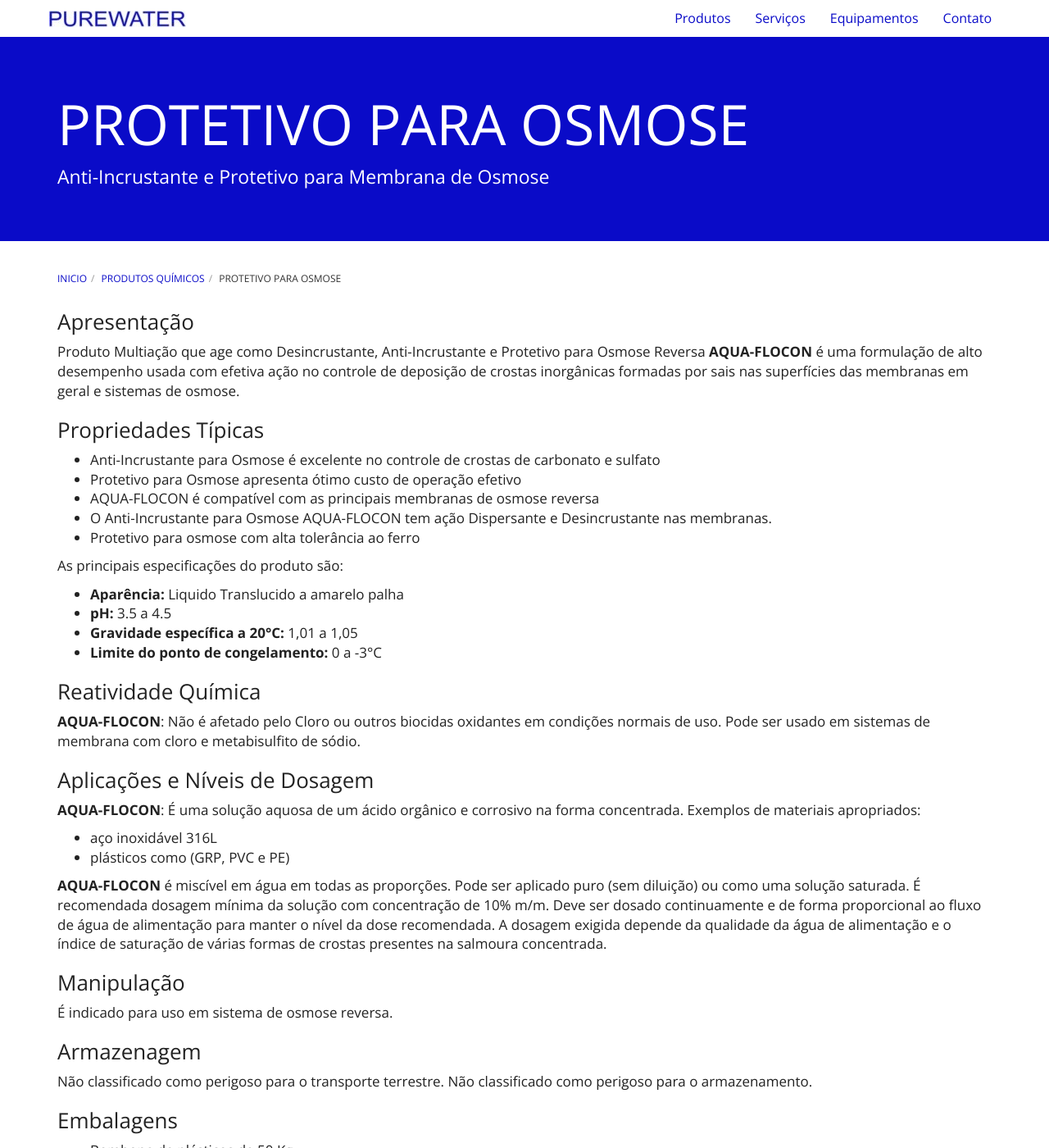
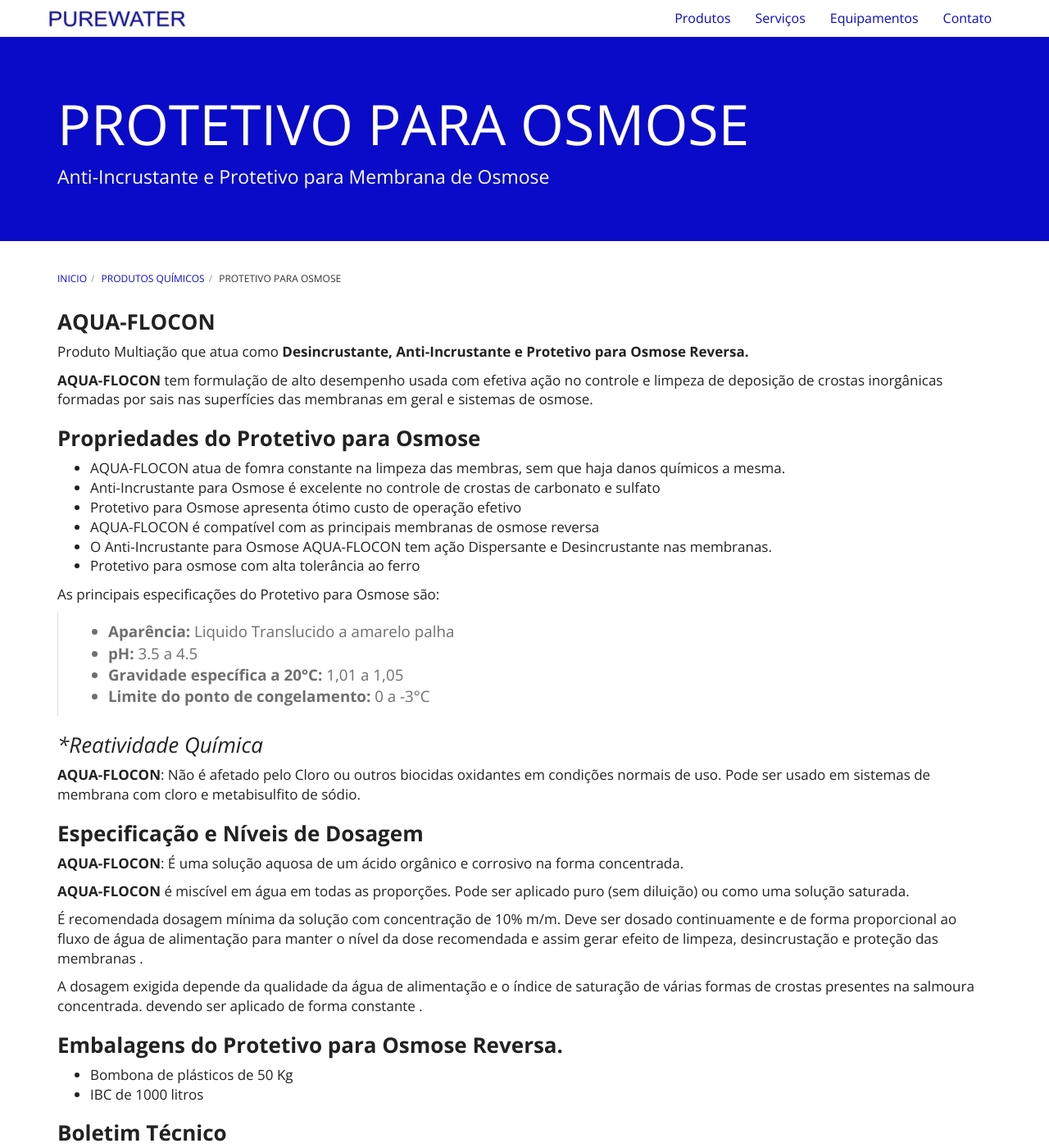
Before and after one commit to purewaterefluentes/purewaterefluentes.github.io, a Jekyll site: the page built from produtos/protetivo-membrana-osmose.md, in a window 1280 px wide and 1400 px high. Shown: the whole window at 82% size. Built offline with Jekyll 4.4.1, drawn with Linux system fonts in a browser that asks for light colours; nearby versions of some CDN libraries; library files that are not in the unit come from our copies.

Commit message:
Update protetivo-membrana-osmose.md

```diff
--- a/produtos/protetivo-membrana-osmose.md
+++ b/produtos/protetivo-membrana-osmose.md
@@ -5,52 +5,50 @@
 subtitle: Anti-Incrustante e Protetivo para Membrana de Osmose
 ---
 
-### Apresentação
+### **AQUA-FLOCON**
 
-Produto Multiação que age como Desincrustante, Anti-Incrustante e Protetivo para Osmose Reversa **AQUA-FLOCON** é uma formulação de alto desempenho usada com efetiva ação no controle de deposição de crostas inorgânicas formadas por sais nas superfícies das membranas em geral e sistemas de osmose.
+Produto Multiação que atua como **Desincrustante, Anti-Incrustante e Protetivo para Osmose Reversa.**
 
-### Propriedades Típicas
+**AQUA-FLOCON** tem formulação de alto desempenho usada com efetiva ação no controle e limpeza de deposição de crostas inorgânicas formadas por sais nas superfícies das membranas em geral e sistemas de osmose.
 
+### **Propriedades do Protetivo para Osmose**
+
+- AQUA-FLOCON atua de fomra constante na limpeza das membras, sem que haja danos químicos a mesma.
 - Anti-Incrustante para Osmose é excelente no controle de crostas de carbonato e sulfato
 - Protetivo para Osmose apresenta ótimo custo de operação efetivo
 - AQUA-FLOCON é compatível com as principais membranas de osmose reversa
 - O Anti-Incrustante para Osmose AQUA-FLOCON tem ação Dispersante e Desincrustante nas membranas.
 - Protetivo para osmose com alta tolerância ao ferro
 
-As principais especificações do produto são:
+As principais especificações do Protetivo para Osmose são:
 
+>
 - **Aparência:** Liquido Translucido a amarelo palha
 - **pH:** 3.5 a 4.5
 - **Gravidade específica a 20°C:** 1,01 a 1,05
 - **Limite do ponto de congelamento:** 0 a -3°C
+>
 
-
-### Reatividade Química
+### **Reatividade Química*
 **AQUA-FLOCON**: Não é afetado pelo Cloro ou outros biocidas oxidantes em condições normais de uso. Pode ser usado em sistemas de membrana com cloro e metabisulfito de sódio.
 
-### Aplicações e Níveis de Dosagem
+### **Especificação e Níveis de Dosagem**
+
 **AQUA-FLOCON**: É uma solução aquosa de um ácido orgânico e corrosivo na forma concentrada.
-Exemplos de materiais apropriados:
-
-- aço inoxidável 316L
-- plásticos como (GRP, PVC e PE)
 
 **AQUA-FLOCON** é miscível em água em todas as proporções. Pode ser aplicado puro (sem diluição) ou como uma solução saturada.
+
 É recomendada dosagem mínima da solução com concentração de 10% m/m.
-Deve ser dosado continuamente e de forma proporcional ao fluxo de água de alimentação para manter o nível da dose recomendada. A dosagem exigida depende da qualidade da água de alimentação e o índice de saturação de várias formas de crostas presentes na salmoura concentrada.
+Deve ser dosado continuamente e de forma proporcional ao fluxo de água de alimentação para manter o nível da dose recomendada e assim gerar efeito de limpeza, desincrustação e proteção das membranas .
 
-### Manipulação
-É indicado para uso em sistema de osmose reversa.
+A dosagem exigida depende da qualidade da água de alimentação e o índice de saturação de várias formas de crostas presentes na salmoura concentrada. devendo ser aplicado de forma constante .
 
-### Armazenagem
-Não classificado como perigoso para o transporte terrestre. Não classificado como perigoso para o armazenamento.
-
-### Embalagens
+### **Embalagens do Protetivo para Osmose Reversa.**
 
 - Bombona de plásticos de 50 Kg
 - IBC de 1000 litros
 
-### Boletim Técnico
+### **Boletim Técnico**
 
 {% include purewater/link-boletim.html
    label="Boletim Técnico Inibidor Incrustação Osmose Flocon"
```
